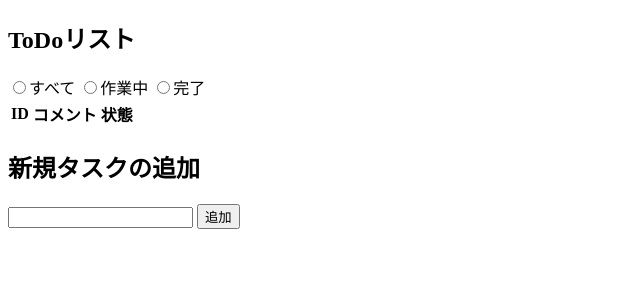
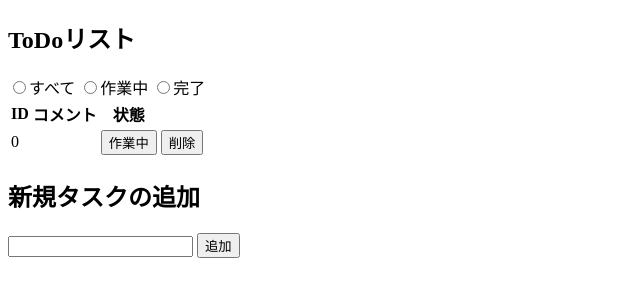
Before and after one commit to takuya2222/jshomework3_1, a plain HTML site: page index.html in a window 1280 px wide. Both pictures are taken after a click on the button "追加". Shown: the whole page, without its empty margins (0-640 px from the left). Drawn offline with Linux system fonts and the light colour scheme.

Commit message:
ご確認をお願い致します

```diff
--- a/index.html
+++ b/index.html
@@ -20,7 +20,7 @@
         <th>状態</th>
       </tr>
     </thead>
-    <tbody id="todo-lists"></tbody>
+    <tbody id="addTask-target"></tbody>
   </table>
 
   <h2>新規タスクの追加</h2>
--- a/js/main.js
+++ b/js/main.js
@@ -1,17 +1,24 @@
 "use strict";
 
+const inputTodo = document.getElementById("input-todo");
+const addTaskTarget = document.getElementById("addTask-target");
 const todos = [];
 
 const onClickAdd = () => {
-  const inputTodo = document.getElementById("input-todo").value;
-  document.getElementById("input-todo").value = "";
+  const todo = {todoComment: inputTodo.value, onProcessBtn: '作業中' };
+  todos.push(todo);
 
   createTodo(inputTodo);
+  inputTodo.value = "";
 };
 
+
 const createTodo = (text) => {
-  todos.forEach((index) => {
-    const todo = {todoComment: inputTodo, onProcessBtn: '作業中' };
+  while (addTaskTarget.firstChild) {
+    addTaskTarget.removeChild(addTaskTarget.firstChild);
+   }
+
+  todos.forEach((todo,number) => {
     const todoRow = document.createElement("tr");
 
     const todoId = document.createElement("td");
@@ -20,10 +27,13 @@ const createTodo = (text) => {
     const todoDeleteBtn = document.createElement("td");
 
     const onProcessBtn = document.createElement("button");
+    onProcessBtn.innerText = todo.onProcessBtn;
     const deleteBtn = document.createElement("button");
     deleteBtn.innerText = "削除";
 
-    todoId.textContent = index;
+    todoComment.textContent = todo.todoComment;
+    todoId.textContent = number;
+
     todoRow.appendChild(todoId);
     todoRow.appendChild(todoComment);
     todoRow.appendChild(todoState);
@@ -32,9 +42,7 @@ const createTodo = (text) => {
     todoState.appendChild(onProcessBtn);
     todoDeleteBtn.appendChild(deleteBtn);
 
-    document.getElementById("todo-lists").appendChild(todoRow);
-
-    todos.push(todo);
+    addTaskTarget.appendChild(todoRow);
   });
 };
 
```
